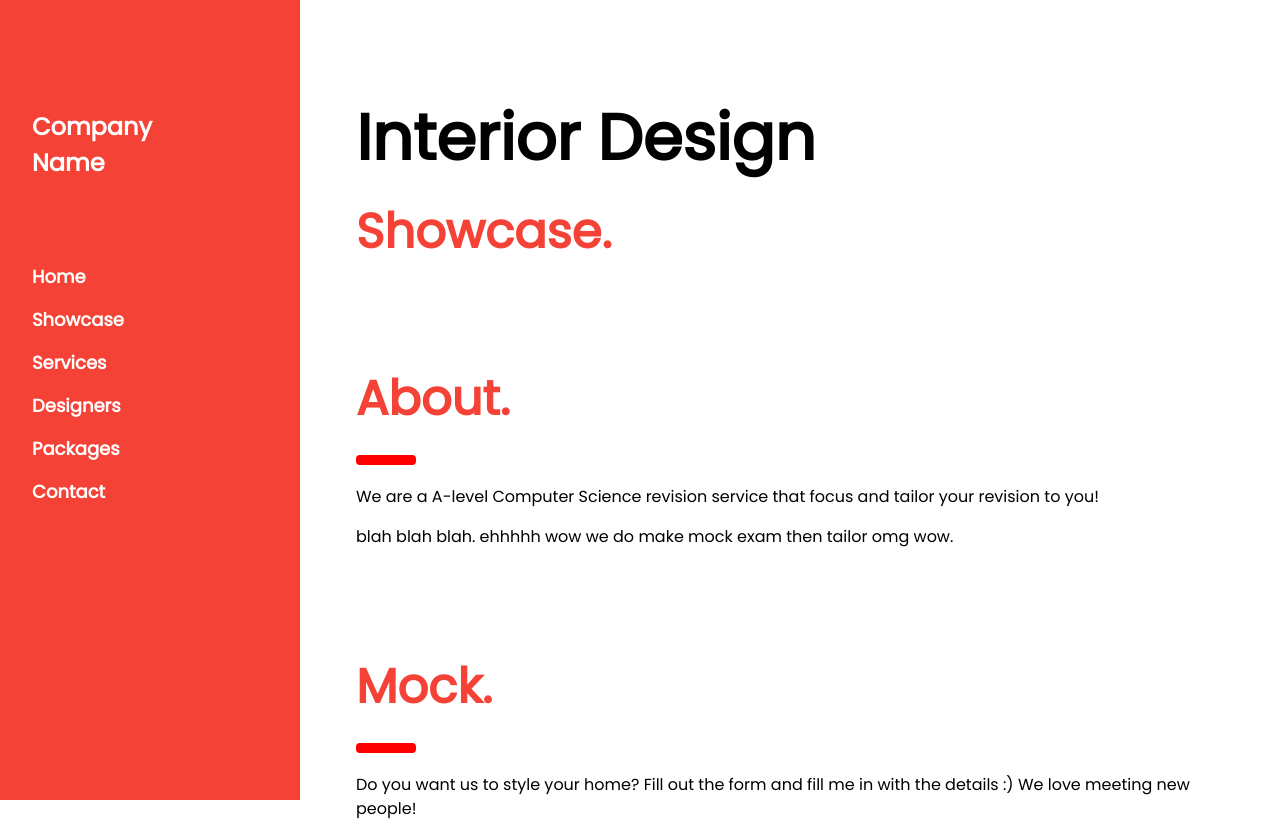
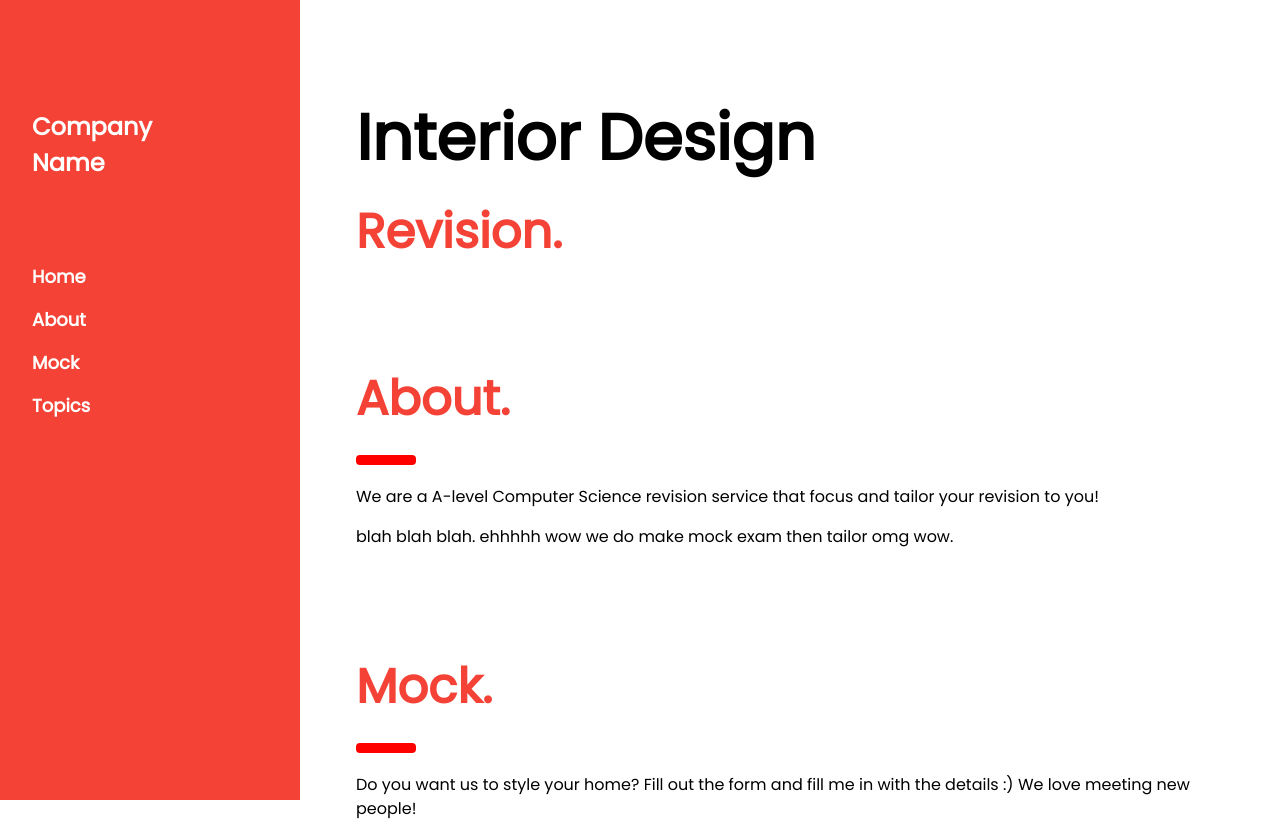
Before and after one commit to Av1sF/kclHacklondon, a Flask app: page / in a window 1280 px wide. Shown: the top 819 px of the page. Run offline with Flask 3, Linux system fonts and the light colour scheme.

Commit message:
Adjusted webpage buttons and hrefs

```diff
--- a/templates/home.html
+++ b/templates/home.html
@@ -23,11 +23,10 @@ body {font-size:16px;}
   </div>
   <div class="w3-bar-block">
     <a href="#" onclick="w3_close()" class="w3-bar-item w3-button w3-hover-white">Home</a>
-    <a href="#showcase" onclick="w3_close()" class="w3-bar-item w3-button w3-hover-white">Showcase</a>
-    <a href="#services" onclick="w3_close()" class="w3-bar-item w3-button w3-hover-white">Services</a>
-    <a href="#designers" onclick="w3_close()" class="w3-bar-item w3-button w3-hover-white">Designers</a>
-    <a href="#packages" onclick="w3_close()" class="w3-bar-item w3-button w3-hover-white">Packages</a>
-    <a href="#contact" onclick="w3_close()" class="w3-bar-item w3-button w3-hover-white">Contact</a>
+    <a href="#about" onclick="w3_close()" class="w3-bar-item w3-button w3-hover-white">About</a>
+    <a href="#mock" onclick="w3_close()" class="w3-bar-item w3-button w3-hover-white">Mock</a>
+    <a href="#topics" onclick="w3_close()" class="w3-bar-item w3-button w3-hover-white">Topics</a>
+
   </div>
 </nav>
 
@@ -44,16 +43,16 @@ body {font-size:16px;}
 <div class="w3-main" style="margin-left:340px;margin-right:40px">
 
   <!-- Header -->
-  <div class="w3-container" style="margin-top:80px" id="showcase">
+  <div class="w3-container" style="margin-top:80px" id="revision">
     <h1 class="w3-jumbo"><b>Interior Design</b></h1>
-    <h1 class="w3-xxxlarge w3-text-red"><b>Showcase.</b></h1>
+    <h1 class="w3-xxxlarge w3-text-red"><b>Revision.</b></h1>
     <!-- <hr style="width:50px;border:5px solid red" class="w3-round"> -->
   </div>
 
 
 
   <!-- Services -->
-  <div class="w3-container" id="services" style="margin-top:75px">
+  <div class="w3-container" id="about" style="margin-top:75px">
     <h1 class="w3-xxxlarge w3-text-red"><b>About.</b></h1>
     <hr style="width:50px;border:5px solid red" class="w3-round">
     <p>We are a A-level Computer Science revision service that focus and tailor your revision to you!</p>
@@ -64,7 +63,7 @@ body {font-size:16px;}
 
 
   <!-- Contact -->
-  <div class="w3-container" id="contact" style="margin-top:75px">
+  <div class="w3-container" id="mock" style="margin-top:75px">
     <h1 class="w3-xxxlarge w3-text-red"><b>Mock.</b></h1>
     <hr style="width:50px;border:5px solid red" class="w3-round">
     <p>Do you want us to style your home? Fill out the form and fill me in with the details :) We love meeting new people!</p>
@@ -102,7 +101,7 @@ body {font-size:16px;}
 
 
   <!-- Designers -->
-  <div class="w3-container" id="designers" style="margin-top:75px">
+  <div class="w3-container" id="topics" style="margin-top:75px">
     <h1 class="w3-xxxlarge w3-text-red"><b>OCR Topics.</b></h1>
     <hr style="width:50px;border:5px solid red" class="w3-round">
     <p>Summarisation and Resource Suggestions</p>
@@ -147,7 +146,7 @@ body {font-size:16px;}
     </form>
     {% if topicResults %}
         <p id="resource">
-            {{topicResults}}
+            {{topicResults['outputs']}}
         </p>
     {% endif %}
 
```
Also changed, not shown: apiTest.py (+2 -5 lines).
